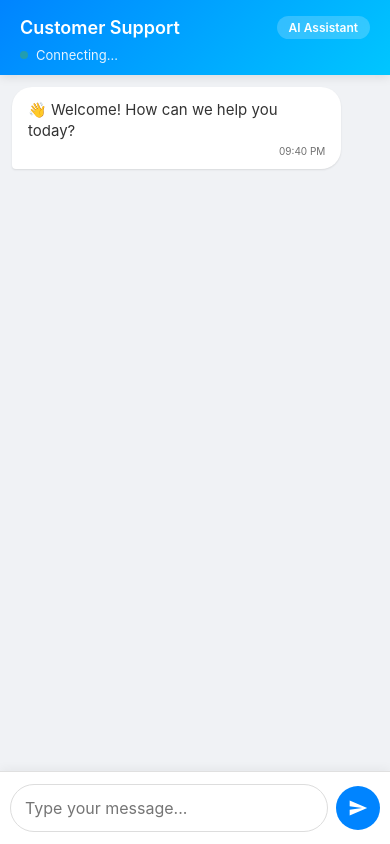
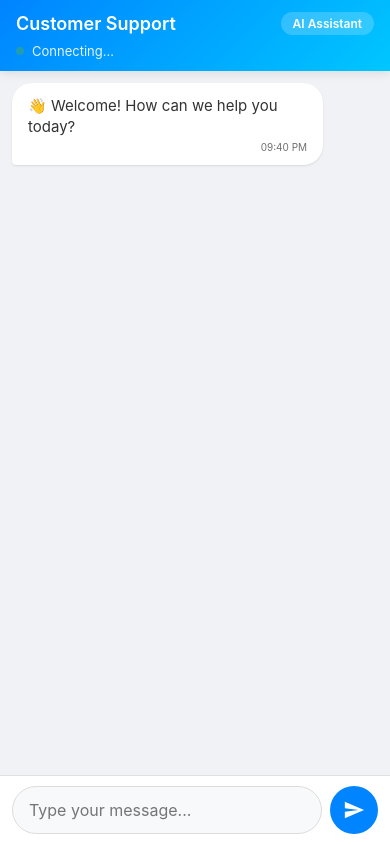
Before and after one commit to sharmaram192232-blip/chat-system, a website: page user-app/public/index.html in a window 390 px wide. Drawn offline with nearby package versions, Linux system fonts and the light colour scheme; no server answers.

Commit message:
Update style.css mobile fix

```diff
--- a/user-app/public/css/style.css
+++ b/user-app/public/css/style.css
@@ -357,13 +357,26 @@ body, html {
     }
 }
 
-/* ===== MOBILE FIXES FOR TYPING PANEL ===== */
+/* ===== MOBILE FIXES - COMPLETE OVERHAUL ===== */
 @media (max-width: 768px) {
+    html, body {
+        height: 100%;
+        overflow: hidden;
+        position: fixed;
+        width: 100%;
+    }
+
     .chat-fullscreen {
-        height: 100vh;
+        height: 100dvh;
+        width: 100vw;
         display: flex;
         flex-direction: column;
-        overflow: hidden;
+        background: white;
+        position: fixed;
+        top: 0;
+        left: 0;
+        right: 0;
+        bottom: 0;
     }
 
     .chat-interface {
@@ -371,90 +384,100 @@ body, html {
         flex-direction: column;
         height: 100%;
         width: 100%;
-        overflow: hidden;
+    }
+
+    .chat-header {
+        flex-shrink: 0;
+        padding: 12px 16px;
+        padding-top: max(12px, env(safe-area-inset-top));
     }
 
     .messages-container {
         flex: 1 1 auto;
         overflow-y: auto;
-        padding-bottom: 10px;
-        max-height: calc(100vh - 120px);
+        padding: 12px 12px 8px 12px;
+        min-height: 0;
+        height: auto;
+    }
+
+    .typing-indicator {
+        flex-shrink: 0;
+        margin: 0 16px 8px 16px;
     }
 
     .chat-input-container {
-        position: sticky;
-        bottom: 0;
-        background: white;
-        padding: 12px 10px;
-        padding-bottom: max(12px, env(safe-area-inset-bottom));
-        box-shadow: 0 -2px 10px rgba(0,0,0,0.05);
-        z-index: 10;
-        width: 100%;
+        flex-shrink: 0;
         display: flex;
         gap: 8px;
-        align-items: center;
+        padding: 10px 12px;
+        padding-bottom: max(10px, env(safe-area-inset-bottom));
+        background: white;
         border-top: 1px solid #e0e0e0;
+        width: 100%;
+        box-sizing: border-box;
     }
 
     .chat-input-container textarea {
         flex: 1;
-        padding: 14px 16px;
+        min-width: 0;
+        padding: 12px 16px;
         font-size: 16px;
         border: 1px solid #ddd;
         border-radius: 24px;
-        min-height: 48px;
+        background: #f8f9fa;
+        resize: none;
         max-height: 100px;
-        resize: none;
+        line-height: 1.4;
     }
 
     .chat-input-container button {
         width: 48px;
         height: 48px;
-        padding: 0;
+        flex-shrink: 0;
+        border: none;
+        border-radius: 50%;
         background: #0084ff;
         color: white;
-        border: none;
-        border-radius: 50%;
         display: flex;
         align-items: center;
         justify-content: center;
         cursor: pointer;
-        flex-shrink: 0;
     }
 
     .chat-input-container button svg {
-        width: 20px;
-        height: 20px;
+        width: 22px;
+        height: 22px;
         fill: white;
     }
 
-    /* Fix for iPhone X and above */
-    @supports (padding-bottom: env(safe-area-inset-bottom)) {
-        .chat-input-container {
-            padding-bottom: max(12px, env(safe-area-inset-bottom));
-        }
+    .message {
+        max-width: 85%;
+        margin-bottom: 4px;
+    }
+
+    .message.user {
+        align-self: flex-end;
+    }
+
+    .message.ai, .message.agent {
+        align-self: flex-start;
     }
 }
 
-/* Small phones */
-@media (max-width: 480px) {
-    .chat-input-container textarea {
-        padding: 12px 14px;
-        font-size: 16px;
+/* iPhone specific fixes */
+@supports (-webkit-touch-callout: none) {
+    .chat-fullscreen {
+        height: -webkit-fill-available;
     }
 
-    .chat-input-container button {
-        width: 44px;
-        height: 44px;
-    }
-
-    .messages-container {
-        max-height: calc(100vh - 110px);
+    .chat-input-container {
+        padding-bottom: max(10px, constant(safe-area-inset-bottom));
+        padding-bottom: max(10px, env(safe-area-inset-bottom));
     }
 }
 
-/* Very small phones */
-@media (max-width: 360px) {
+/* Extra small phones */
+@media (max-width: 380px) {
     .chat-input-container {
         padding: 8px 8px;
         padding-bottom: max(8px, env(safe-area-inset-bottom));
@@ -462,5 +485,11 @@ body, html {
 
     .chat-input-container textarea {
         padding: 10px 12px;
+        font-size: 15px;
+    }
+
+    .chat-input-container button {
+        width: 42px;
+        height: 42px;
     }
 }
```
